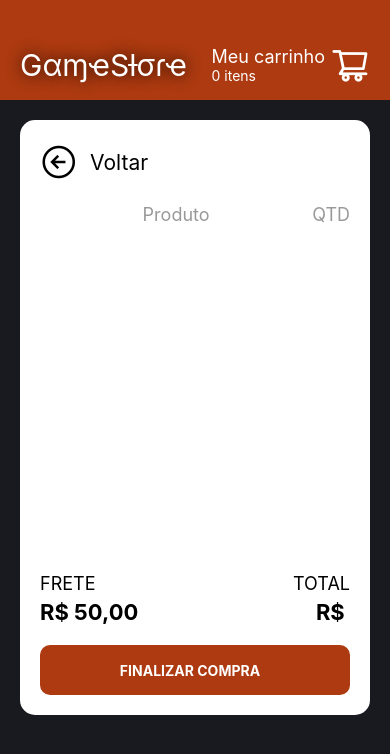
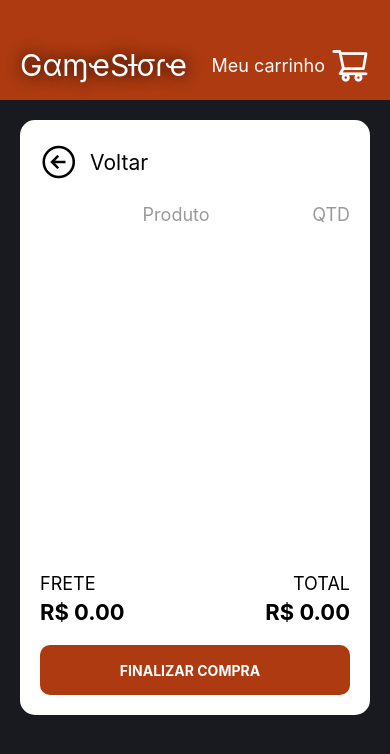
Before and after one commit to caioh123/desafio-supera, a React Native app: screen /CartPage in a window 390 px wide. Shown: the top 754 px of the page. Built offline with nearby package versions, Linux system fonts and the light colour scheme.

Commit message:
feature: added total price, items price and tax price

```diff
--- a/src/components/CartCameCard.js
+++ b/src/components/CartCameCard.js
@@ -3,7 +3,7 @@ import { View, Text, StyleSheet, Image } from 'react-native'
 import { Ionicons, EvilIcons, AntDesign } from '@expo/vector-icons';
 import { useCart } from '../context/cartContext';
 
-export const CartGameCard = ({product, data}) => {
+export const CartGameCard = ({product, data, itemsPrice}) => {
 
 
     const {cart, setCart, onAdd} = useCart()
@@ -27,7 +27,7 @@ export const CartGameCard = ({product, data}) => {
         <Image style={styles.gameImg} source={product.image} />
         <View style={styles.gameContainer} alignItems={"center"}>
             <Text numberOfLines={2} style={styles.gameName}>{product.name}</Text>
-            <Text style={styles.gamePrice}>R$ {product.price}</Text>
+            <Text style={styles.gamePrice}>R$ {itemsPrice}</Text>
         </View>
         <View style={styles.cardQty}>
             <AntDesign onPress={() => onRemove(product)} name="minuscircleo" size={20} color="rgb(173,58,16)" />
--- a/src/components/Header.js
+++ b/src/components/Header.js
@@ -19,7 +19,6 @@ export const Header = () => {
             <View style={styles.cartContainer}>
                 <View>
                     <Text style={styles.text}>Meu carrinho</Text>
-                    <Text style={styles.textAmount}>0 itens</Text>
                 </View>
 
                 <AntDesign  name="shoppingcart" size={40} color="white" />
--- a/src/pages/CartPage.js
+++ b/src/pages/CartPage.js
@@ -12,7 +12,11 @@ export const CartPage = () => {
 
     const {cart} = useCart()
 
+    const itemsPrice = cart.reduce((acc, curr) => acc + curr.qty * curr.price, 0)
 
+    const taxPrice = itemsPrice >= 250 ? 0 : cart.length * 10
+
+    const totalPrice = itemsPrice + taxPrice
 
     const navigation = useNavigation()
 
@@ -35,7 +39,7 @@ export const CartPage = () => {
                 data={cart}
                 keyExtractor={item => item.id}
                 renderItem={({item}) => (
-                    <CartGameCard product={item}/>
+                    <CartGameCard itemsPrice={itemsPrice} product={item}/>
 
             )}
             />
@@ -45,8 +49,8 @@ export const CartPage = () => {
                         <Text style={styles.priceDesc}>TOTAL</Text>
                     </View>
                     <View style={styles.priceContainer}>
-                        <Text style={styles.priceVal}>R$ 50,00</Text>
-                        <Text style={styles.priceVal}>R$ {cart.price}</Text>
+                        <Text style={styles.priceVal}>R$ {taxPrice.toFixed(2)}</Text>
+                        <Text style={styles.priceVal}>R$ {totalPrice.toFixed(2)}</Text>
                     </View>
                     <TouchableOpacity style={styles.btn}>
                         <Text style={styles.textBtn}>FINALIZAR COMPRA</Text>
```
